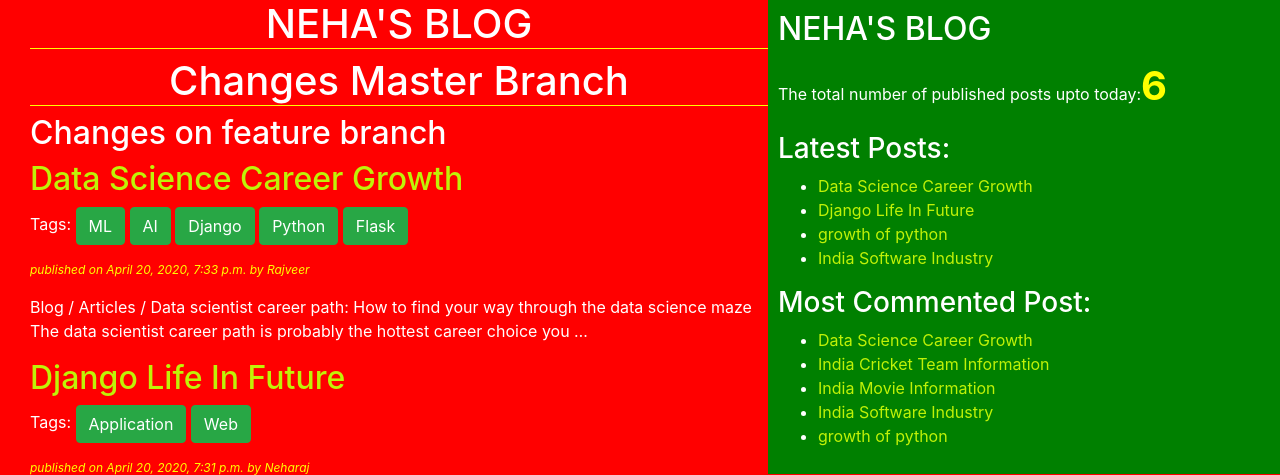
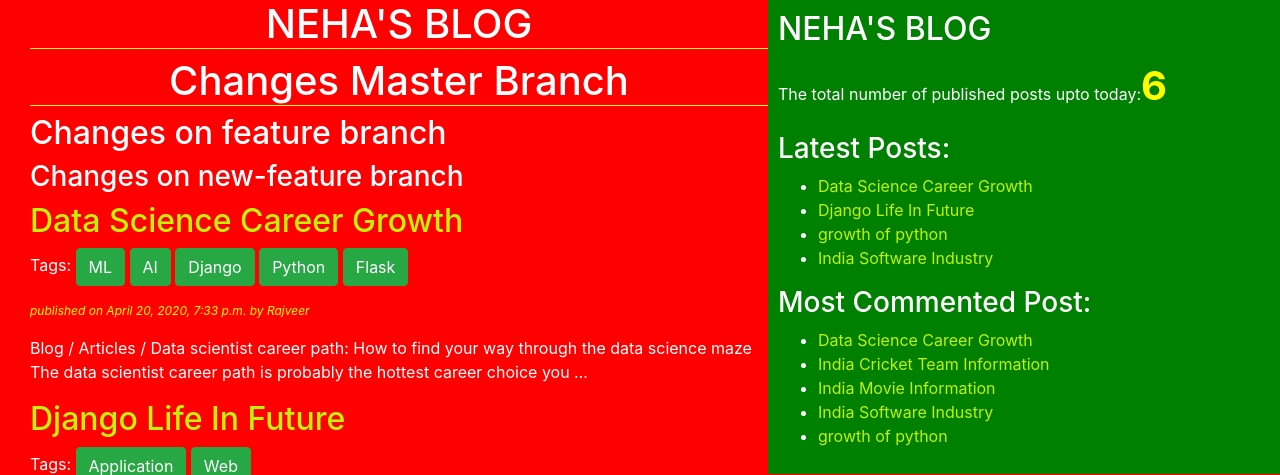
Before and after one commit to Neha-kumari200/Django_blogproject, a Django app: page / in a window 1280 px wide. Shown: the top 475 px of the page. Run offline with Django 3.2, Linux system fonts and the light colour scheme; data comes from the database, SQL or seed files in the repository; parts of the project's set-up code (start-up, migrations or seed data) failed here and were passed over; some libraries are stand-ins or nearby versions.

Commit message:
changes new-feature branch

```diff
--- a/templates/blog/post_list.html
+++ b/templates/blog/post_list.html
@@ -5,7 +5,10 @@
 
     <h1>Changes Master Branch</h1>
 
+
     <h2>Changes on feature branch</h2>
+
+    <h3>Changes on new-feature branch</h3>
 
     {%if tag%}
     <h2>Posts tagged with "{{tag.name}}"</h2>
```
